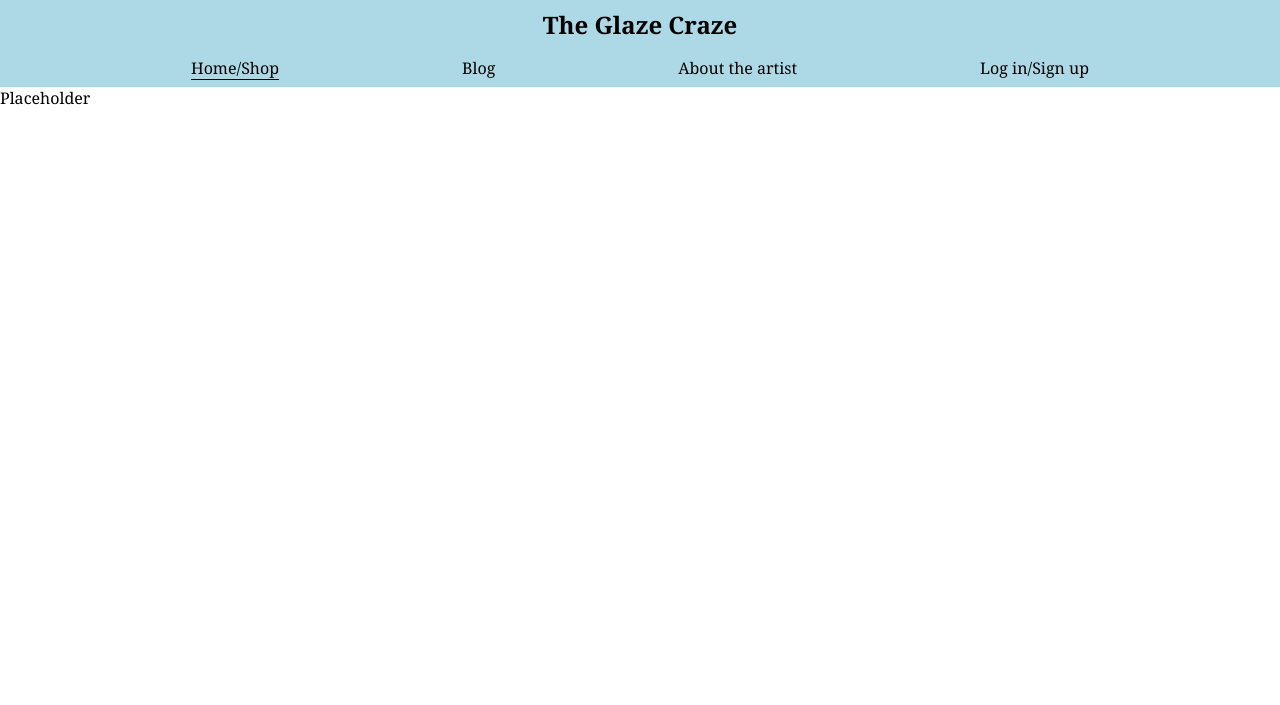
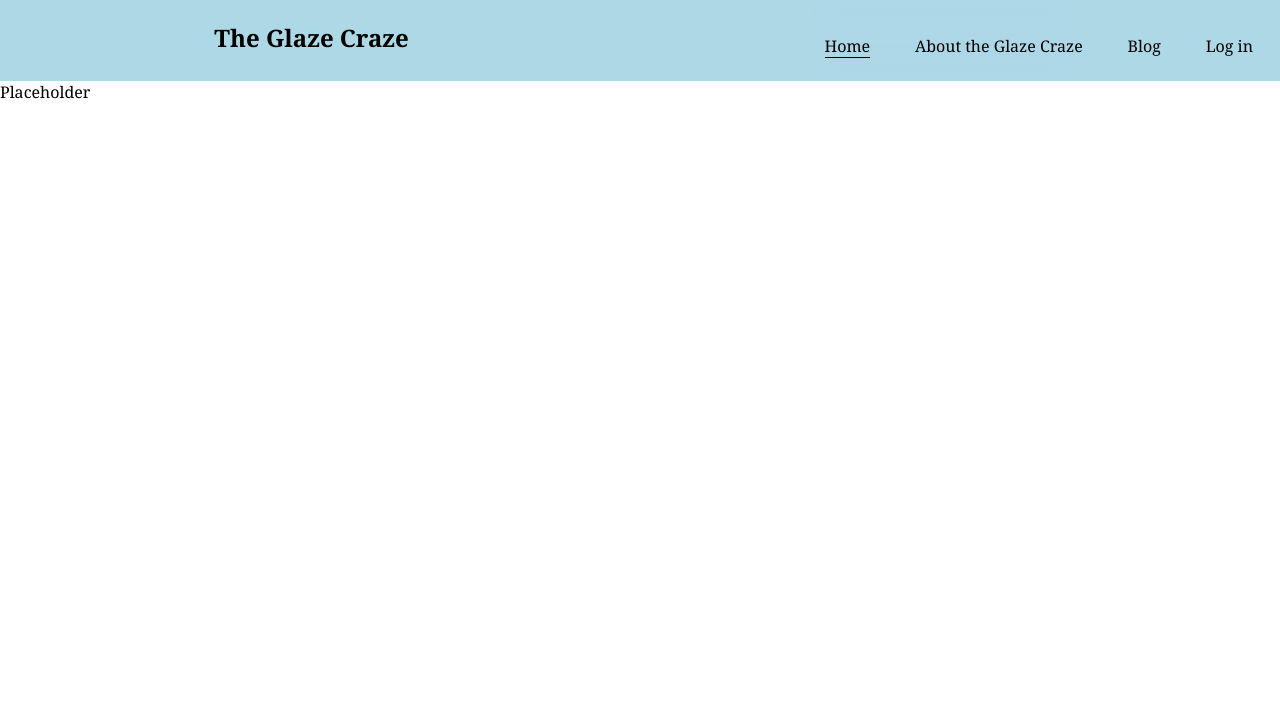
Before and after one commit to nathiedeheyl/pp4_glaze-craze, a website: page index.html in a window 1280 px wide. Shown: the top 705 px of the page. Drawn offline with Linux system fonts and the light colour scheme.

Commit message:
feat: responsive header with toggle down menu

```diff
--- a/assets/css/style.css
+++ b/assets/css/style.css
@@ -15,32 +15,58 @@
     font-family: 'Georgia', sans-serif;
 }
 
-/* header and nav bar */
+/* HEADER */
 
 header {
     background: lightblue;
-    text-align: center;
+    text-align: right;
+    max-width: 100vw;
+    display: flex;
+    justify-content: space-around;
+    padding: 0.5rem;
 }
 
 .header-title {
-    font-size: 1.5rem;
+    font-size: 1rem;
+    margin: 0.3rem;
+    padding: 0.3rem 0 0;
+}
+
+.navbar {
+    background-color: rgba(173, 216, 230, 0.8);
+    backdrop-filter: blur(15px);
+    position: absolute;
+    right: 8px;
+    top: 55px;
+    width: 270px;
+    border-radius: 10px;
+    display: none;
+}
+
+.navbar.on {
+    display: block;
+}
+
+.nav-links {
+    list-style-type: none;
+    padding: 1rem;
+}
+
+.nav-links li {
     padding: 0.5rem;
 }
 
-.nav-bar {
-    list-style-type: none;
-    display: flex;
-    justify-content: space-evenly;
-    padding: 0.5rem;
-}
-
-.nav-bar a {
+.navbar a {
     text-decoration: none;
     color: black;
 }
 
 .active {
     border-bottom: 1px solid;
+}
+
+.toggle-btn {
+    margin: 0.5rem 0;
 }
 
 /* main content */
@@ -72,3 +98,40 @@
      padding: 5%;
      color: #393434;
 }
+
+/* LARGE SCREENS (laptops and desktops, 992px and up) */
+@media screen and (min-width: 992px) {
+    /* HEADER */
+
+    .header-title {
+        font-size: 1.5rem;
+        position: sticky;
+        padding: 0.5rem;
+    }
+
+    .navbar {
+        position: sticky;
+        list-style-type: none;
+        display: flex;
+        justify-content: space-evenly;
+        padding: 0.5rem;
+    }
+
+    .nav-links {
+        display: flex;
+        padding: 0.7rem 0 0 0;
+        gap: 1.8rem;
+    }
+
+    .nav-links li {
+        white-space: nowrap;
+    }
+
+    .navbar a:hover {
+        font-weight: bold;
+    }
+
+    .toggle-btn {
+        display: none;
+    }
+}
--- /dev/null
+++ b/assets/js/script.js
@@ -0,0 +1,9 @@
+const toggleBtn = document.querySelector('.toggle-btn')
+const toggleBtnIcon = document.querySelector('.toggle-btn i')
+const dropDownMenu = document.querySelector('.navbar')
+
+// DROPDOWN MENU
+
+toggleBtn.onclick = function () {
+    dropDownMenu.classList.toggle('on')
+}
--- a/index.html
+++ b/index.html
@@ -27,14 +27,17 @@
         <h1 class="header-title">The Glaze Craze</h1>
 
         <!-- nav bar -->
-        <nav>
-            <ul class="nav-bar">
-                <li><a href="index.html" class="active" aria-label="Go to Home page">Home/Shop</a></li>
-                <li><a href="">Blog</a></li>
-                <li><a href="">About the artist</a></li>
-                <li><a href="">Log in/Sign up</a></li>
+        <nav class="navbar">
+            <ul class="nav-links">
+                <li><a href="index.html" class="active" aria-label="Go to Home page">Home</a></li>
+                <li><a href="#" aria-label="Go to About the project page">About the Glaze Craze</a></li>
+                <li><a href="#" aria-label="Go to Blog">Blog</a></li>
+                <li><a href="#" aria-label="Go to Log in or Sign up page">Log in</a></li>
             </ul>
         </nav>
+        <div class="toggle-btn">
+            <i class="fa-solid fa-bars"></i>
+        </div>
     </header>
 
     <!-- home page with shop items and intro -->
@@ -65,6 +68,8 @@
         </ul>
     </footer>
 
+    <!-- link to script -->
+    <script src="assets/js/script.js"></script>
     <!-- font awesome toolkit -->
     <script src="https://kit.fontawesome.com/b557307522.js" crossorigin="anonymous"></script>
 </body>
```
Also changed, not shown: scripts/package.json (deleted, +0 -22 lines), 1 other file.
